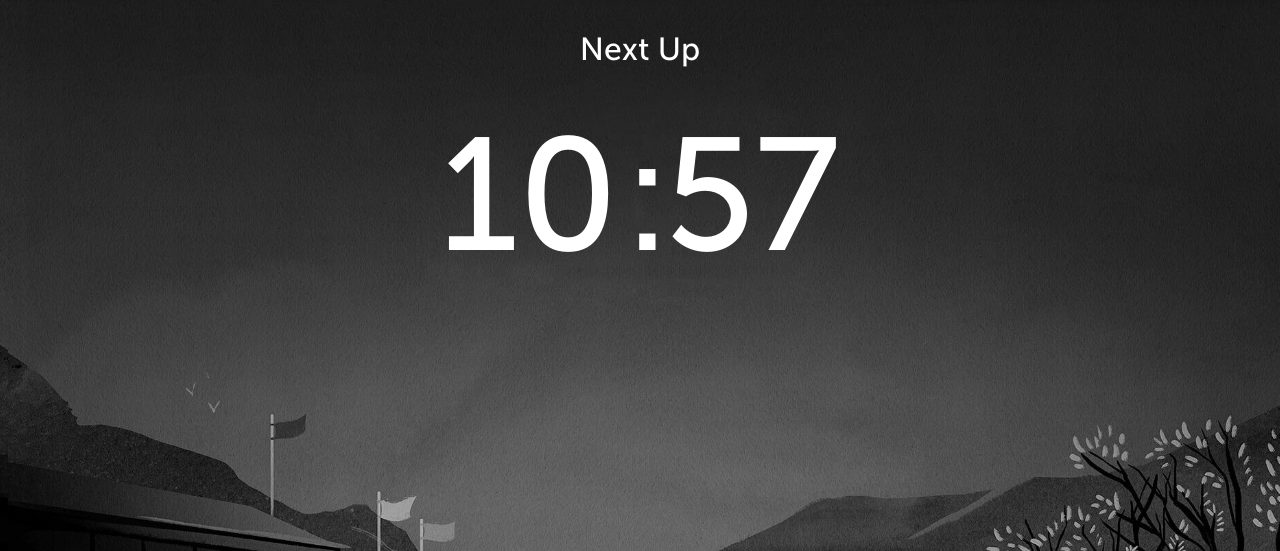
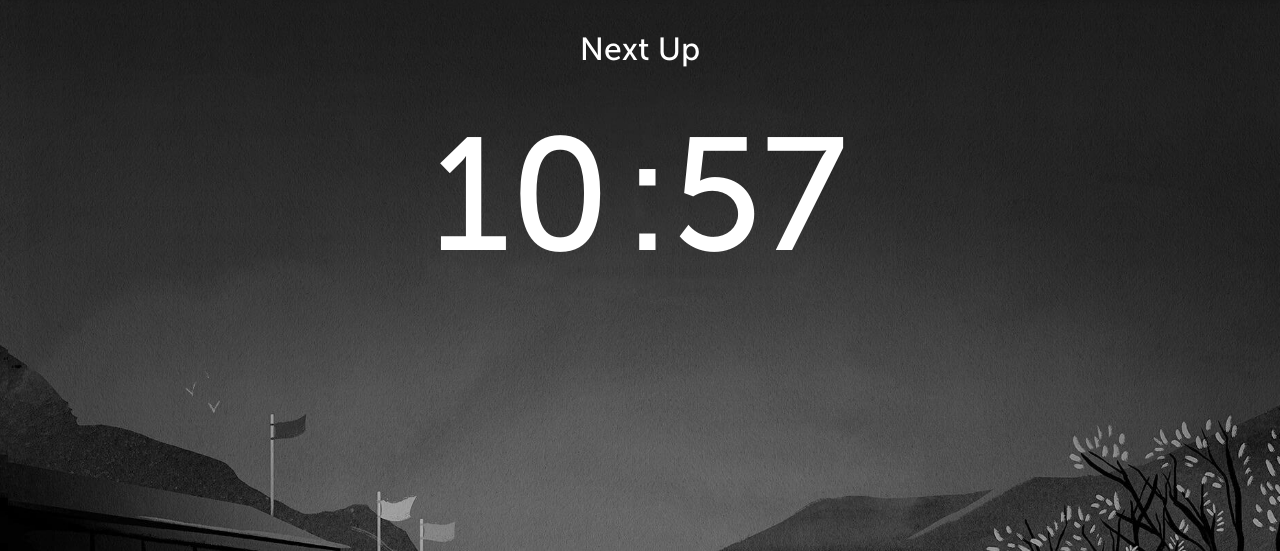
Before and after one commit to donovanh/countdown, a website: page src/index.html in a window 1280 px wide. Both pictures are taken after a click on the input "Start countdown". Shown: the part 257-808 px from the top of the page. Drawn offline with nearby package versions, Linux system fonts and the light colour scheme; files that its build step writes are made by us from their sources.

```diff
--- a/src/sass/screen.scss
+++ b/src/sass/screen.scss
@@ -103,6 +103,16 @@
   width: 100%;
 }
 
+.minutes {
+  margin-right: 1rem;
+  text-align: right;
+}
+
+.seconds {
+  margin-left: 1rem;
+  text-align: left;
+}
+
 .separator {
   //animation: pulse 1s linear infinite;
   width: 2rem;
```
Also changed, not shown: public/stylesheets/screen.css, public/stylesheets/screen.min.css.
